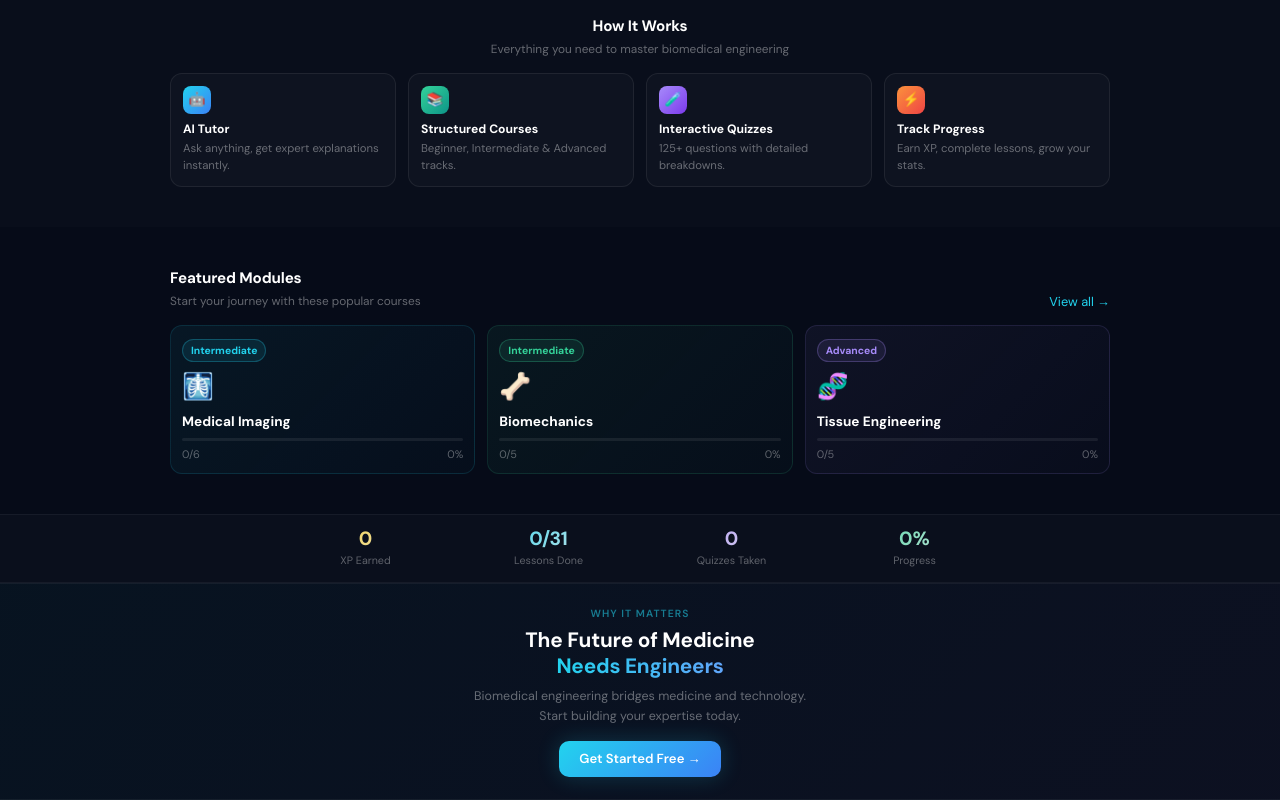
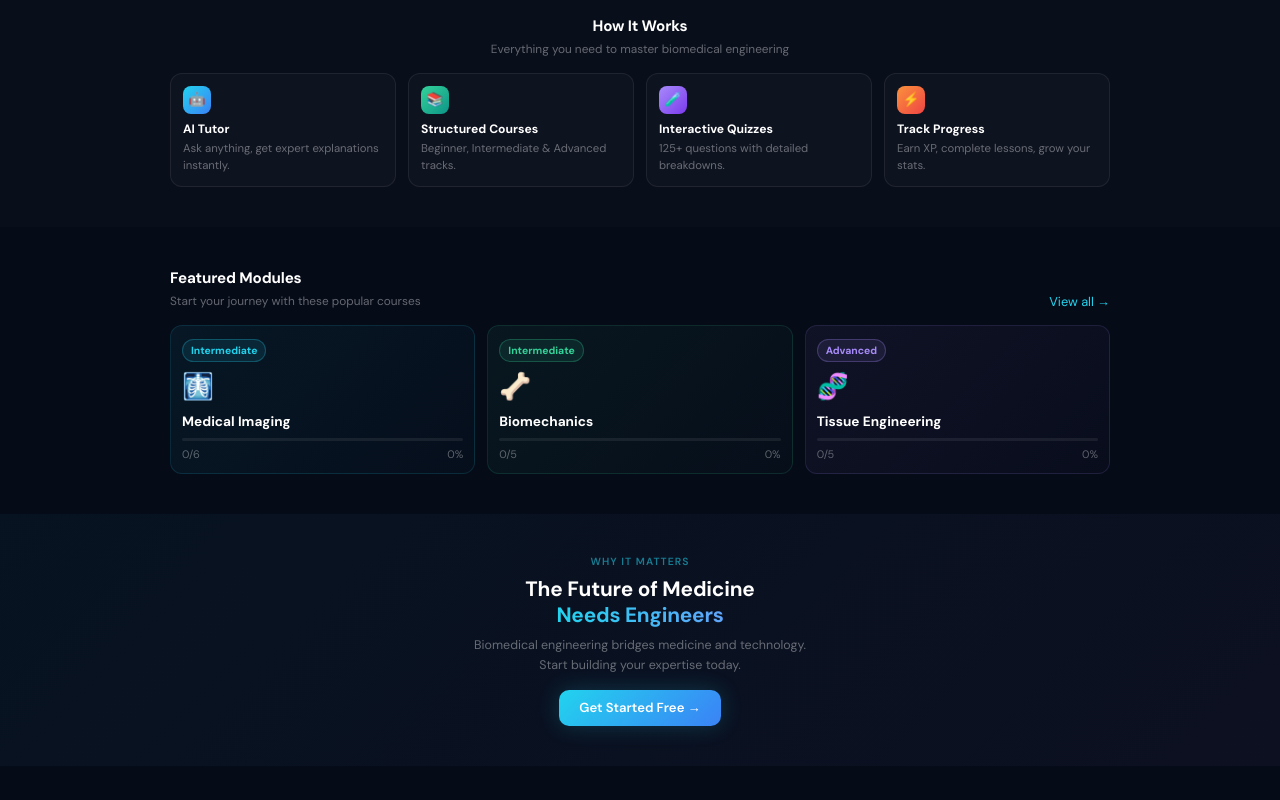
Before and after one commit to AlexandraDigital/bme-beginner-app, a React (Vite) app: page / in a window 1280 px wide. Shown: the part 452-1252 px from the top of the page. After the commit the page ends 1218 px from the top, so only its background shows below. Built offline with nearby package versions, Linux system fonts and the light colour scheme.

Commit message:
fix: stats 0 XP in hero panel, remove awkward stats bar, consistent section sizing

```diff
--- a/src/App.jsx
+++ b/src/App.jsx
@@ -230,8 +230,8 @@ function Home({xp,done,quizLog,setPage}){
           </div>
         </div>
         <div className="hero-visual">
-          <div style={{fontSize:"0.65rem",color:"rgba(255,255,255,0.35)",fontWeight:700,letterSpacing:"0.08em",marginBottom:14,textTransform:"uppercase"}}>Your Progress</div>
-          {[[xp.toLocaleString(),"XP Earned","#facc15"],[`${done.length}/${total}`,"Lessons Done","#22d3ee"],[quizLog.length,"Quizzes","#a78bfa"],[`${pct}%`,"Progress","#34d399"]].map(([v,l,c])=>(
+          <div style={{fontSize:"0.6rem",color:"rgba(255,255,255,0.35)",fontWeight:700,letterSpacing:"0.1em",marginBottom:12,textTransform:"uppercase"}}>Your Starting Point</div>
+          {[["0","XP Earned","#facc15"],[`0/${total}`,"Lessons Done","#22d3ee"],["0","Quizzes Done","#a78bfa"],["0%","Progress","#34d399"]].map(([v,l,c])=>(
             <div key={l} style={{display:"flex",justifyContent:"space-between",alignItems:"center",padding:"9px 0",borderBottom:"1px solid rgba(255,255,255,0.05)"}}>
               <span style={{fontSize:"0.75rem",color:"rgba(255,255,255,0.4)"}}>{l}</span>
               <span style={{fontFamily:"'DM Sans',sans-serif",fontWeight:700,fontSize:"1.0rem",background:`linear-gradient(135deg,${c},rgba(255,255,255,0.9))`,WebkitBackgroundClip:"text",WebkitTextFillColor:"transparent"}}>{v}</span>
@@ -259,19 +259,13 @@ function Home({xp,done,quizLog,setPage}){
       <div className="section-header"><div><h2 className="section-title">Featured Modules</h2><p className="section-sub">Start your journey with these popular courses</p></div><button onClick={()=>setPage("courses")} style={{background:"none",border:"none",color:"#22d3ee",cursor:"pointer",fontSize:"0.8rem",whiteSpace:"nowrap"}}>View all →</button></div>
       <div className="module-grid">{MODULES.slice(0,3).map(m=><ModCard key={m.id} mod={m} done={done} onClick={()=>setPage("courses")}/>)}</div>
     </div></section>
-    <div className="stats-bar"><div className="stats-grid">
-      {[[xp.toLocaleString(),"XP Earned","#facc15"],[`${done.length}/${total}`,"Lessons Done","#22d3ee"],[quizLog.length,"Quizzes Taken","#a78bfa"],[`${pct}%`,"Progress","#34d399"]].map(([v,l,c])=>(
-        <div key={l}><div className="stat-val" style={{background:`linear-gradient(135deg,${c},rgba(255,255,255,0.9))`,WebkitBackgroundClip:"text",WebkitTextFillColor:"transparent"}}>{v}</div><div className="stat-lbl">{l}</div></div>
-      ))}
-    </div></div>
-    <section style={{padding:"22px 20px",borderTop:"1px solid rgba(255,255,255,0.05)",borderBottom:"1px solid rgba(255,255,255,0.05)",background:"linear-gradient(135deg,rgba(34,211,238,0.04) 0%,rgba(96,165,250,0.04) 50%,rgba(167,139,250,0.04) 100%)",textAlign:"center"}}>
-      <div style={{maxWidth:560,margin:"0 auto"}}>
+
+    <section className="page-section" style={{textAlign:"center",background:"linear-gradient(135deg,rgba(34,211,238,0.04) 0%,rgba(96,165,250,0.04) 50%,rgba(167,139,250,0.04) 100%)"}}><div className="content-wrap" style={{maxWidth:560}}>
         <p style={{fontSize:"0.65rem",fontWeight:600,letterSpacing:"0.1em",textTransform:"uppercase",color:"rgba(34,211,238,0.55)",marginBottom:6}}>Why It Matters</p>
         <h2 style={{fontFamily:"'DM Sans',sans-serif",fontWeight:700,fontSize:"clamp(1rem,3vw,1.3rem)",letterSpacing:"-0.01em",marginBottom:8,lineHeight:1.25}}>The Future of Medicine<br/><span style={{background:"linear-gradient(90deg,#22d3ee,#60a5fa)",WebkitBackgroundClip:"text",WebkitTextFillColor:"transparent",backgroundClip:"text"}}>Needs Engineers</span></h2>
         <p style={{color:"rgba(255,255,255,0.38)",fontSize:"0.78rem",lineHeight:1.6,marginBottom:14}}>Biomedical engineering bridges medicine and technology.<br/>Start building your expertise today.</p>
         <button className="btn-primary" onClick={()=>setPage("courses")} style={{padding:"8px 20px",fontSize:"0.82rem"}}>Get Started Free →</button>
-      </div>
-    </section>
+    </div></section>
   </div>);
 }
 
```
